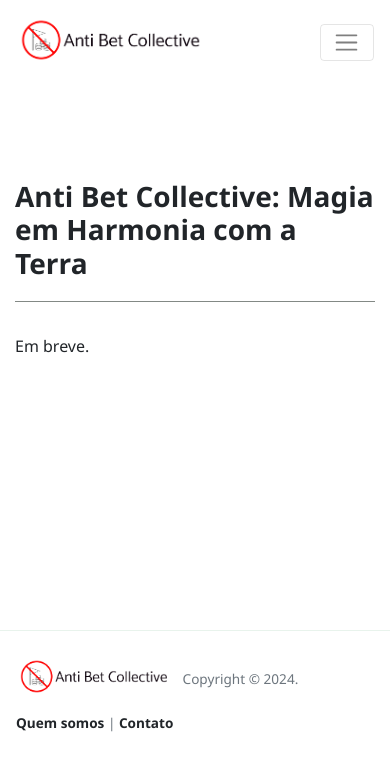
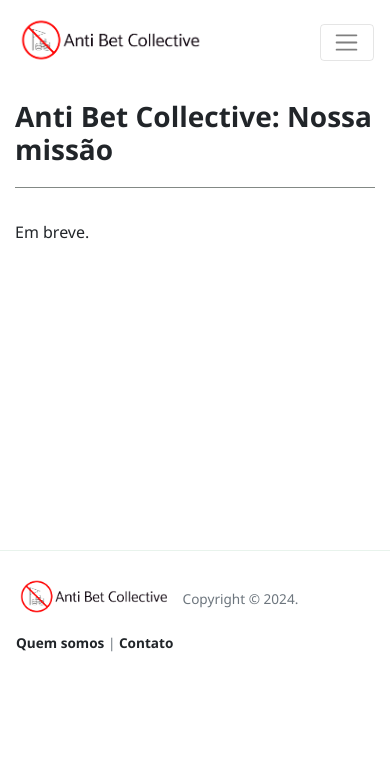
Before and after one commit to antibetcollective/antibetcollective.github.io, a Jekyll site: the page built from _pages/antibetcollective.md, in a window 390 px wide. Shown: the top 771 px of the page. Built offline with Jekyll 4.4.1, drawn with Linux system fonts in a browser that asks for light colours; nearby versions of some CDN libraries.

Commit message:
Site info updated

```diff
--- a/_pages/antibetcollective.md
+++ b/_pages/antibetcollective.md
@@ -1,5 +1,5 @@
 ---
-title: "Anti Bet Collective: Magia em Harmonia com a Terra"
+title: "Anti Bet Collective: Nossa missão"
 permalink: "/antibetcollective.html"
 ---
 
--- a/assets/css/theme.css
+++ b/assets/css/theme.css
@@ -811,22 +811,23 @@
  }
 
  @media (max-width: 992px) {
+	body {
+		padding-top:69.75px !important;
+	}
 	.navbar-brand-mobile {
 		width:300px;
 		padding-left:13px;
 	}
-	.body {
-		padding-top:69.75px;
-	}
+
  }
 
  @media (max-width: 576px) {
+	body {
+		padding-top:69.75px !important;
+	}
 	.navbar-brand-mobile {
 		width:187.52px;
 		height:auto;
 		padding-left:0;
 	}
-	.body {
-		padding-top:69.75px;
-	}
 }
```
